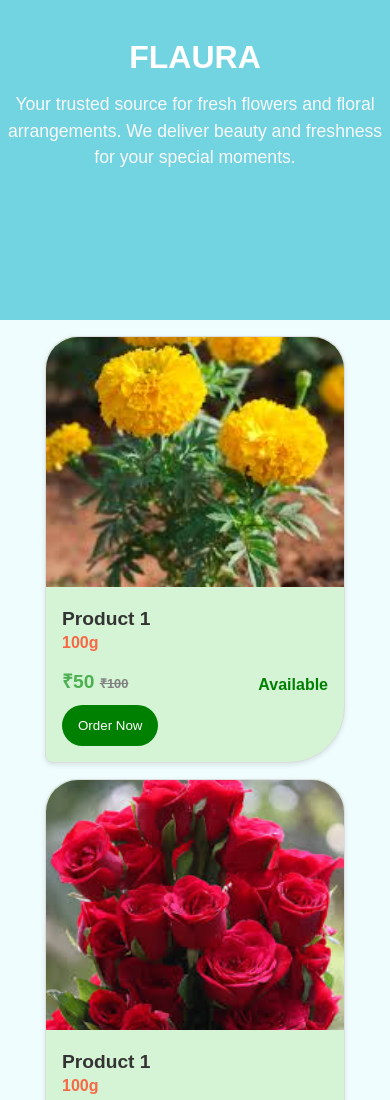
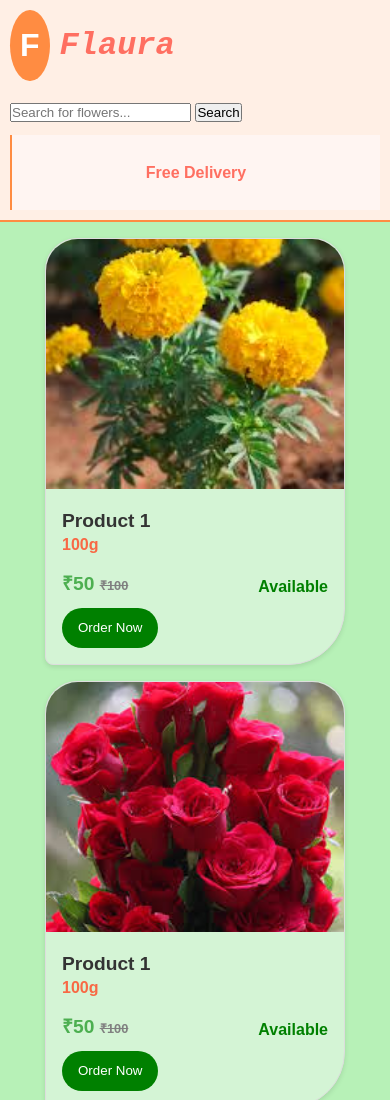
Before and after one commit to Keyashqa/FLAURA, a plain HTML site: page index.html in a window 390 px wide. Shown: the top 1100 px of the page. Drawn offline with Linux system fonts and the light colour scheme.

Commit message:
Add files via upload

```diff
--- /dev/null
+++ b/header.css
@@ -0,0 +1,96 @@
+/* styles.css */
+
+  .header {
+    display: flex;
+    align-items: center;
+    justify-content: space-between;
+    padding: 15px 30px;
+    background-color: #ffefe5;
+    border-bottom: 2px solid #ff8c42;
+    height: 100%;
+  }
+
+  .logo-container {
+    display: flex;
+    align-items: center;
+  }
+
+  .logo {
+    display: flex;
+    align-items: center;
+    font-size: 1.5rem;
+    font-weight: bold;
+    color: #ff6f61;
+  }
+
+  .logo-icon {
+    font-size: 2rem;
+    background: #ff8c42;
+    color: #fff;
+    border-radius: 50%;
+    padding: 10px;
+    margin-right: 10px;
+  }
+
+  .logo-text {
+    font-family: 'Courier New', Courier, monospace;
+    font-style: italic;
+  }
+
+  .free-delivery {
+    width: 30%;
+    display: flex;
+    align-items: center;
+    justify-content: center;
+    background-color: #fff5f2;
+    border-left: 2px solid #ff8c42;
+    padding: 15px;
+  }
+
+  .free-delivery p {
+    font-size: 1.2rem;
+    font-weight: bold;
+    color: #ff6f61;
+    text-align: center;
+  }
+  @media (max-width: 1024px) {
+    .header {
+      padding: 15px;
+    }
+
+    .logo {
+      font-size: 1.3rem;
+    }
+
+    .free-delivery {
+      width: 40%;
+    }
+  }
+
+  @media (max-width: 768px) {
+    .header {
+      flex-direction: column;
+      align-items: flex-start;
+      padding: 10px;
+    }
+
+    .logo-container {
+      margin-bottom: 10px;
+    }
+    .free-delivery {
+      width: 100%;
+      margin-top: 10px;
+      text-align: center;
+    }
+
+    .free-delivery p {
+      font-size: 1rem;
+    }
+  }
+
+  @media (max-width: 480px) {
+    .free-delivery p {
+      font-size: 1rem;
+      padding: 10px;
+    }
+  }
--- a/hoho.css
+++ b/hoho.css
@@ -8,7 +8,7 @@
 body {
     font-family: Arial, sans-serif;
     line-height: 1.6;
-    background-color: #f0fdff;
+    background-color: #b7f1b7;
     color: #333;
 }
 
@@ -58,7 +58,7 @@ main {
     text-align: center;
     padding-top: 0rem;
     padding-bottom: 0.5rem;
-    width: calc(25% - 1.5rem); /* Four cards per row */
+    width: calc(20% - 3rem); /* Four cards per row */
     max-width: 300px;
     transition: transform 0.2s ease;
 }
@@ -183,9 +183,19 @@ footer {
 }
 
 /* Responsive Design */
+@media (max-width: 1200px) {
+    .product-card {
+        width: calc(20% - 1rem); /* Two cards per row */
+    }
+}
+@media (max-width: 1000px) {
+    .product-card {
+        width: calc(33.33% - 1rem); /* Two cards per row */
+    }
+}
 @media (max-width: 768px) {
     .product-card {
-        width: calc(50% - 1.5rem); /* Two cards per row */
+        width: calc(50% - 1rem); /* Two cards per row */
     }
 }
 
--- a/index.html
+++ b/index.html
@@ -5,14 +5,24 @@
     <meta name="viewport" content="width=device-width, initial-scale=1.0">
     <title>Supermarket Products</title>
     <link rel="stylesheet" href="hoho.css">
+    <link rel="stylesheet" href="header.css">
 </head>
 <body>
-    <header>
-        <div class="header-back">
-            <div class="logo">FLAURA</div>
-            <p class="about-flaura">Your trusted source for fresh flowers and floral arrangements. We deliver beauty and freshness for your special moments.</p>
+    <header class="header">
+        <div class="logo-container">
+          <div class="logo">
+            <span class="logo-icon">F</span>
+            <span class="logo-text">Flaura</span>
+          </div>
         </div>
-    </header>
+        <div class="search-container">
+          <input type="text" placeholder="Search for flowers..." class="search-bar">
+          <button class="search-btn">Search</button>
+        </div>
+        <div class="free-delivery">
+          <p>Free Delivery</p>
+        </div>
+      </header>
     <main>
         <section class="products-grid">
             <div class="product-card">
@@ -288,5 +298,4 @@
 </html>
 
 
-  <!--filter: blur(8px);
--webkit-filter: blur(8px);-->
+  <!---->
```
